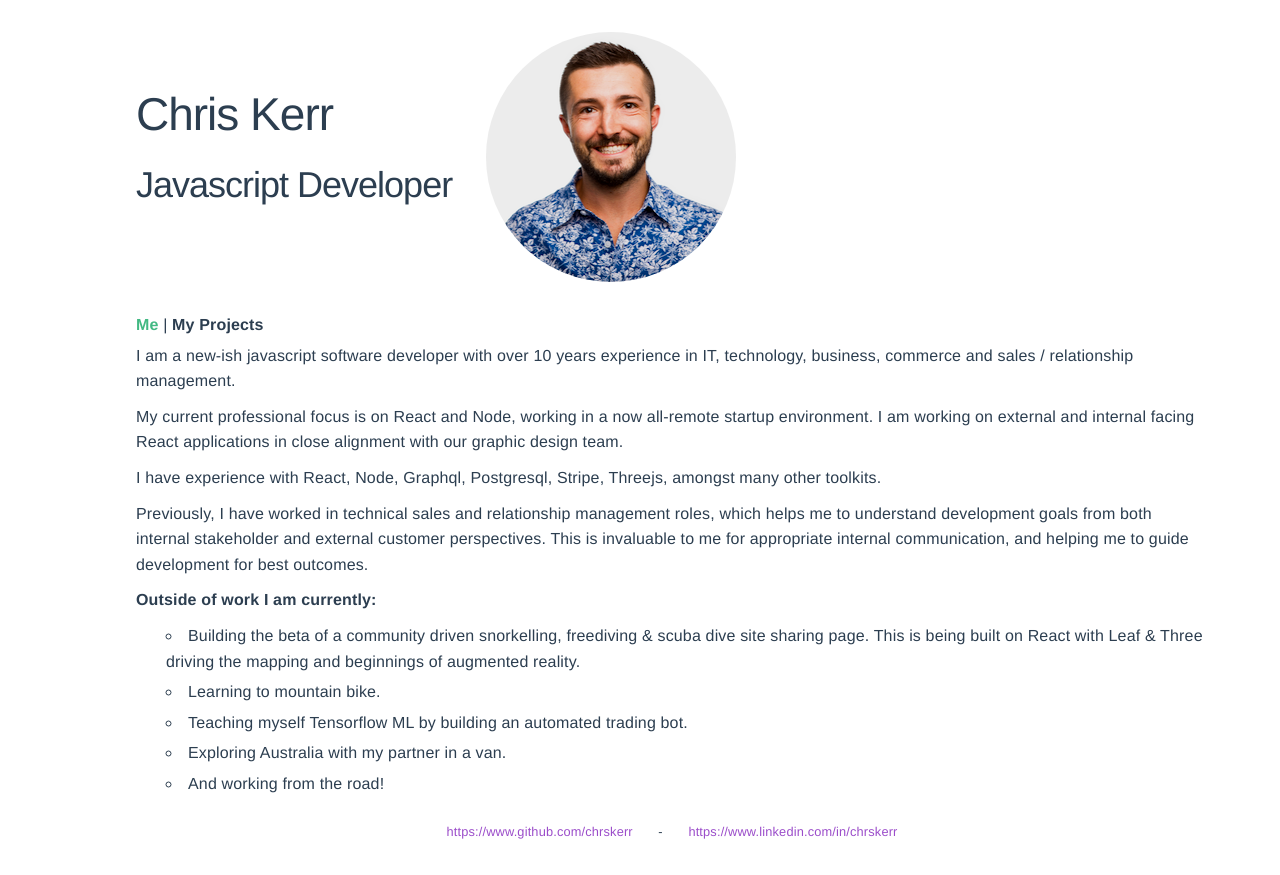
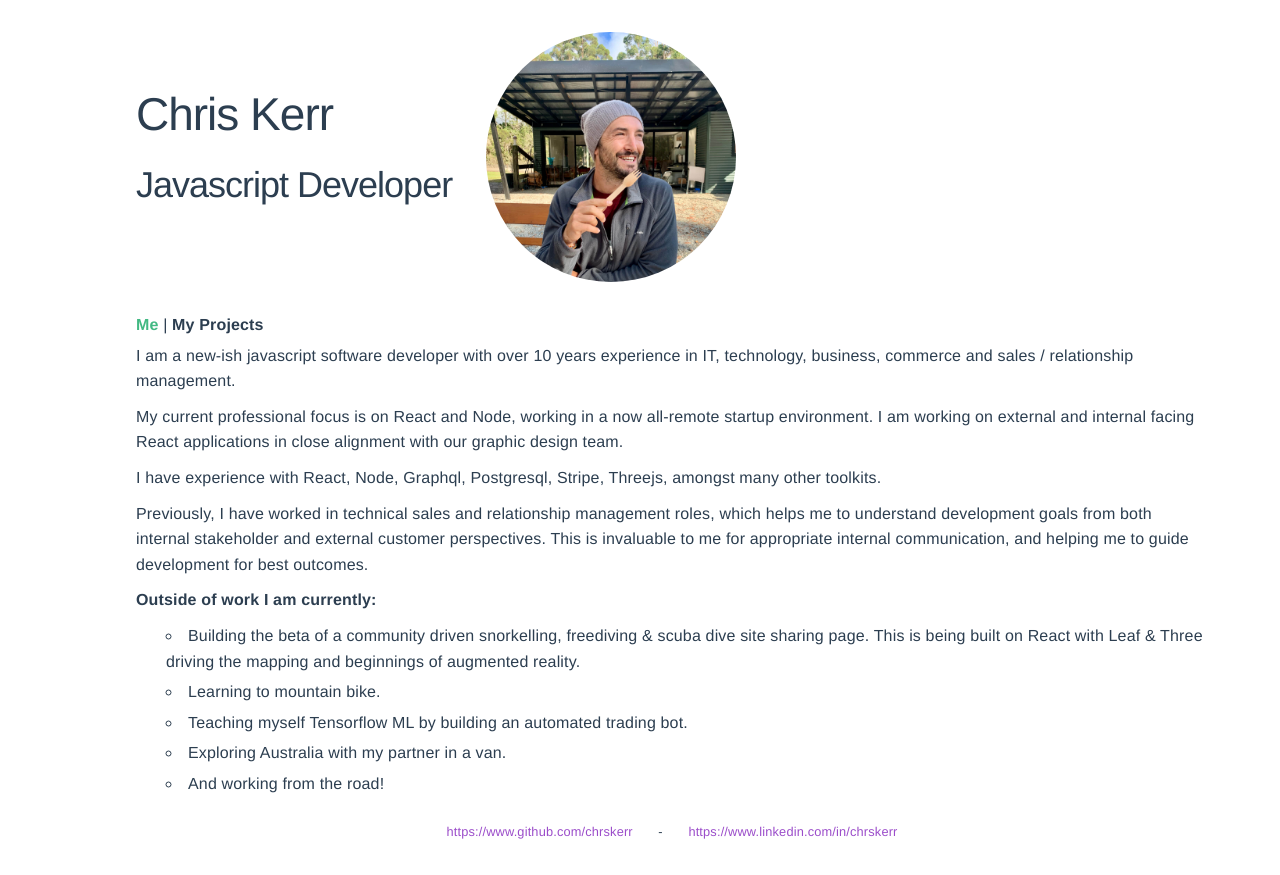
Before and after one commit to chrskerr/chrskerr.com, a Vue app: page / in a window 1280 px wide. Built offline with nearby package versions, Linux system fonts and the light colour scheme.

Commit message:
updated image

```diff
--- a/src/App.vue
+++ b/src/App.vue
@@ -5,7 +5,7 @@
         <h1>Chris Kerr</h1>
         <h2>Javascript Developer</h2>
       </div>
-      <img id="headshot" src="@/assets/1.png" alt="Chris headshot" />
+      <img id="headshot" src="@/assets/chris.jpeg" alt="Chris headshot" />
     </div>
 
     <div id="nav">
```
Also changed, not shown: src/assets/chris.jpeg (added).
